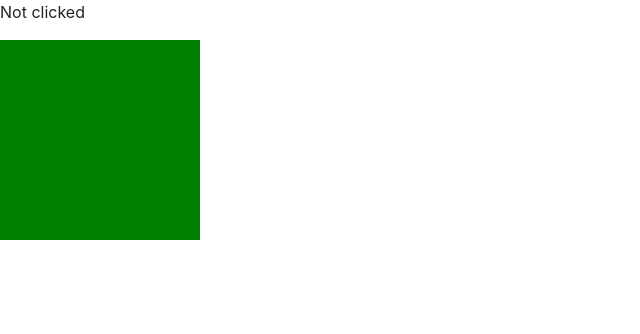
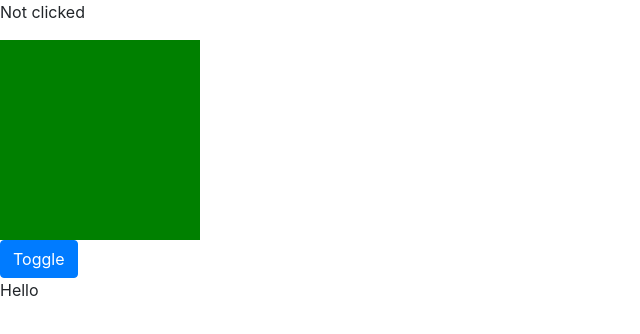
Before and after one commit to RaccoonHowell/Hooks-React-app, a React (Create React App) app: page / in a window 1280 px wide. Shown: the top 334 px of the page, without its empty margins (0-640 px from the left). Built offline with nearby package versions, Linux system fonts and the light colour scheme.

Commit message:
created a ToggleText component that uses hooks

```diff
--- a/package.json
+++ b/package.json
@@ -7,6 +7,7 @@
     "@testing-library/react": "^9.5.0",
     "@testing-library/user-event": "^7.2.1",
     "react": "^16.13.0",
+    "react-bootstrap": "^1.0.0-beta.17",
     "react-dom": "^16.13.0",
     "react-scripts": "3.4.0"
   },
--- a/src/App.js
+++ b/src/App.js
@@ -1,11 +1,13 @@
 import React from "react";
 import Clicked from "./Clicked";
 import Square from "./Square";
+import ToggleText from "./ToggleText";
 
 const App = () => (
 	<>
 		<Clicked />
-		<Square color="blue"/>
+		<Square color="blue" />
+		<ToggleText initial="Hello" alternate="World" />
 	</>
 );
 
--- /dev/null
+++ b/src/ToggleText.js
@@ -0,0 +1,19 @@
+import React, { useState } from "react";
+import { Button } from "react-bootstrap";
+
+const ToggleText = ({ initial, alternate }) => {
+    const [clicked, setClicked] = useState(false);
+
+    const updateClicked = () => setClicked(!clicked);
+
+    return (
+        <>
+            <Button variant="primary" onClick={ updateClicked }>Toggle</Button>
+            <p>{ clicked ?  alternate : initial }</p>
+        </>
+    )
+  }
+
+export default ToggleText;
+
+// create <ToggleText initial="Hello" alternate="World"> component. It should consist of a <p> and a <button>Toggle</button>. When the <button> is clicked the text of the <p> tag should alternate between initial and alternate.
```
Also changed, not shown: 1 other file (tests, documents, lock files or other folders).
